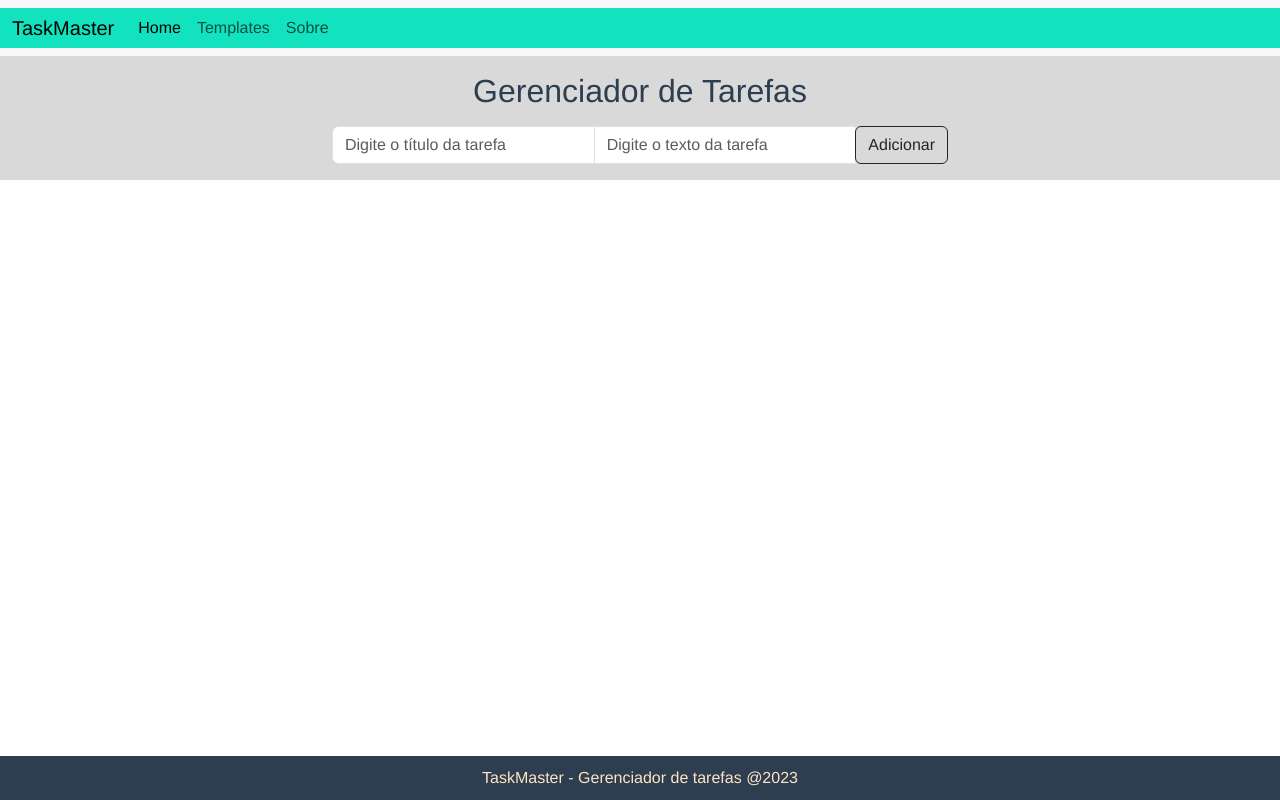
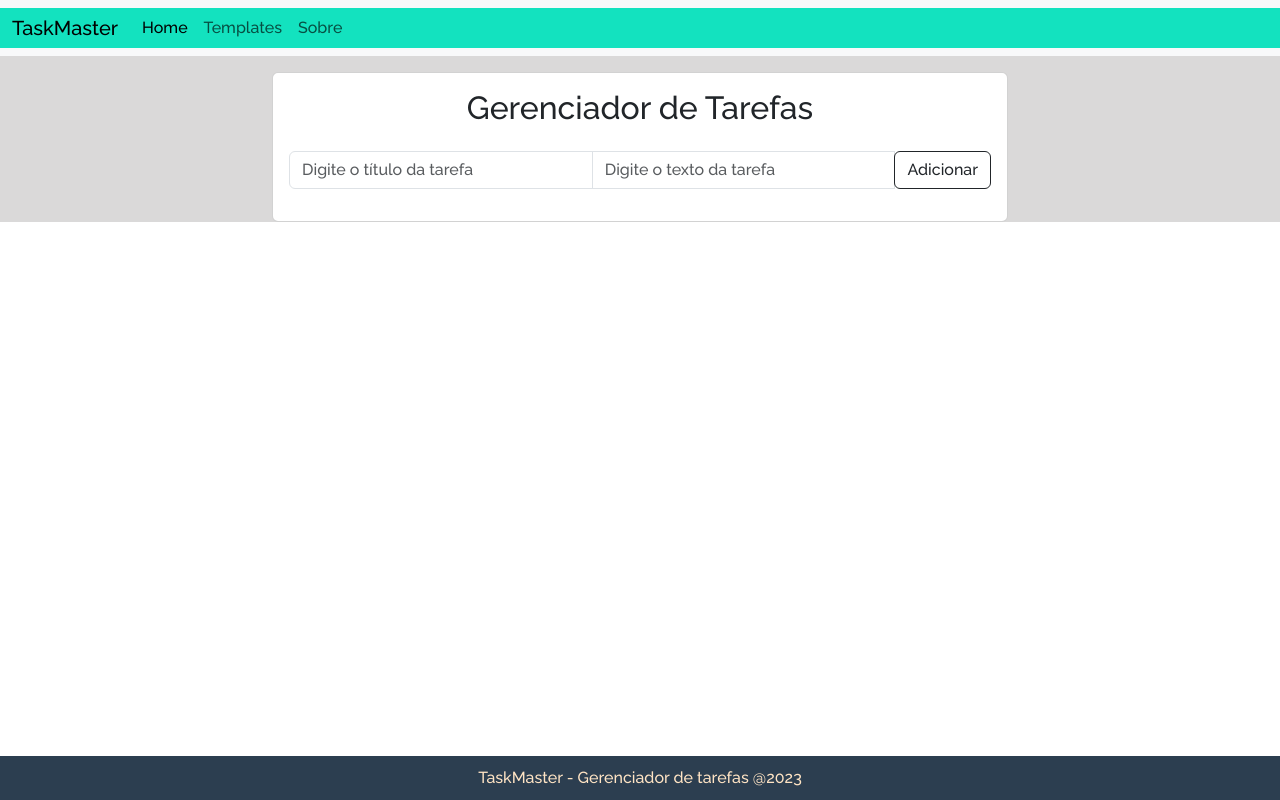
Before and after one commit to Gabr1elle/Project-Task, a Vue app: page / in a window 1280 px wide. Built offline with nearby package versions, Linux system fonts and the light colour scheme.

Commit message:
base - date and time

```diff
--- a/package.json
+++ b/package.json
@@ -8,6 +8,7 @@
   },
   "dependencies": {
     "bootstrap": "^5.3.1",
+    "moment": "^2.29.4",
     "vue": "^2.6.14",
     "vue-router": "^3.5.1",
     "vuex": "^3.6.2"
--- a/src/App.vue
+++ b/src/App.vue
@@ -40,10 +40,12 @@
 
 <script>
 import ListaTarefas from "./components/ListaTarefas.vue";
+import moment from 'moment';
 
 export default {
   components: {
     ListaTarefas,
+    moment,
   },
 };
 </script>
@@ -53,7 +55,7 @@ export default {
 
 <style>
 #app {
-  font-family: Avenir, Helvetica, Arial, sans-serif;
+   font-family: 'Raleway', sans-serif;
   -webkit-font-smoothing: antialiased;
   -moz-osx-font-smoothing: grayscale;
   text-align: center;
--- a/src/components/ListaTarefas.vue
+++ b/src/components/ListaTarefas.vue
@@ -1,9 +1,11 @@
 <template>
-  <div class="lista-tarefas container mt-3 mb-2 col-6">
-    <div class="row">
-      <div class="col-md-12">
-        <h2>Gerenciador de Tarefas</h2>
-        <div class="task-input input-group mb-3 mt-3 ml-4">
+  <div class="container mt-3">
+    <div class="row justify-content-center">
+      <div class="col-md-8">
+        <div class="card">
+          <div class="card-body">
+            <h2 class="text-center mb-4">Gerenciador de Tarefas</h2>
+            <div class="task-input input-group mb-3">
               <input
                 v-model="newTask.title"
                 @keyup.enter="addTask"
@@ -18,7 +20,11 @@
                 placeholder="Digite o texto da tarefa"
               />
               <div class="input-group-append">
-            <button @click="addTask" type="button" class="btn btn-outline-dark">
+                <button
+                  @click="addTask"
+                  type="button"
+                  class="btn btn-outline-dark"
+                >
                   Adicionar
                 </button>
               </div>
@@ -35,10 +41,13 @@
           </div>
         </div>
       </div>
+    </div>
+  </div>
 </template>
 
 <script>
 import TarefaItem from "./TarefaItem.vue";
+import moment from 'moment';
 
 export default {
   components: {
@@ -72,6 +81,7 @@ export default {
       const tarefa = this.tasks.find((tarefa) => tarefa.id === id);
       if (tarefa) {
         tarefa.completed = true;
+        tarefa.completedAt = moment().format("YYYY-MM-DD HH:mm:ss"); // Define a data e hora de conclusão
       }
     },
 
@@ -82,8 +92,17 @@ export default {
 };
 </script>
 
-<style scoped>
-/* Estilos específicos para este componente principal podem ser colocados aqui */
+
+<style>
+@import url("https://fonts.googleapis.com/css2?family=Raleway:wght@200;500&display=swap");
+
+.h2 {
+  font-family: "Raleway", sans-serif;
+}
+
+.template {
+  font-family: "Raleway", sans-serif;
+}
 
 .completed {
   text-decoration: line-through;
--- a/src/components/TarefaItem.vue
+++ b/src/components/TarefaItem.vue
@@ -1,22 +1,21 @@
-<!-- src/components/TarefaItem.vue -->
+<!-- TarefaItem.vue -->
 <template>
-
-<div class="container" col-3>
   <li class="list-group-item d-flex justify-content-between align-items-center">
     <div>
       <span :class="{ completed: tarefa.completed }">{{ tarefa.title }}</span>
       <span>{{ tarefa.text }}</span>
       <div>
+        <span v-if="tarefa.completed">Concluído em: {{ formatarDataHoraConclusao(tarefa.completedAt) }}</span>
         <button type="button" @click="concluirTarefa" class="btn btn-primary btn-xs mr-2 ml-3">Concluir</button>
+      </div>
         <button type="button" @click="excluirTarefa" class="btn btn-outline-success btn-xs mr-2 ml-3">Excluir</button>
-      </div>
     </div>
   </li>
-  </div>
 </template>
 
+<script>
+import moment from 'moment';
 
-<script>
 export default {
   props: {
     tarefa: {
@@ -32,6 +31,9 @@ export default {
     excluirTarefa() {
       this.$emit("excluir-tarefa", this.tarefa.id);
     },
+    formatarDataHoraConclusao(dataHora) {
+      return moment(dataHora).format("YYYY-MM-DD HH:mm:ss");
+    },
   },
 };
 </script>
```
Also changed, not shown: 1 other file (tests, documents, lock files or other folders). Lines whose indentation alone changed are shown as unchanged.
